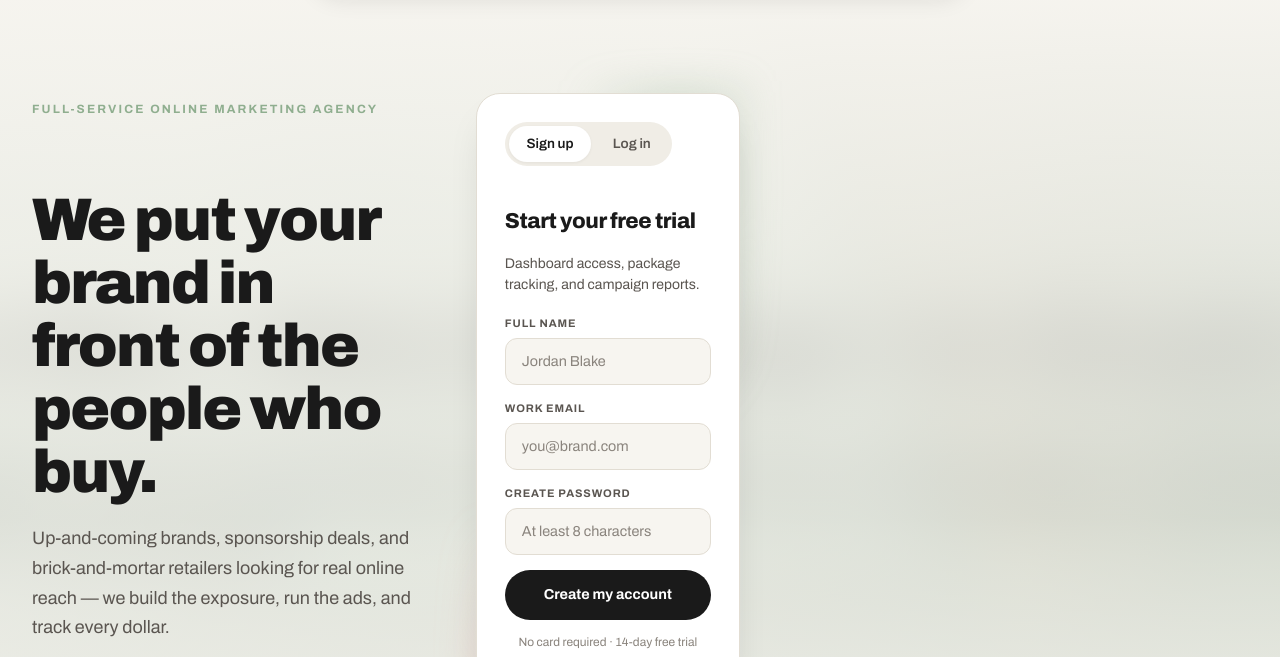
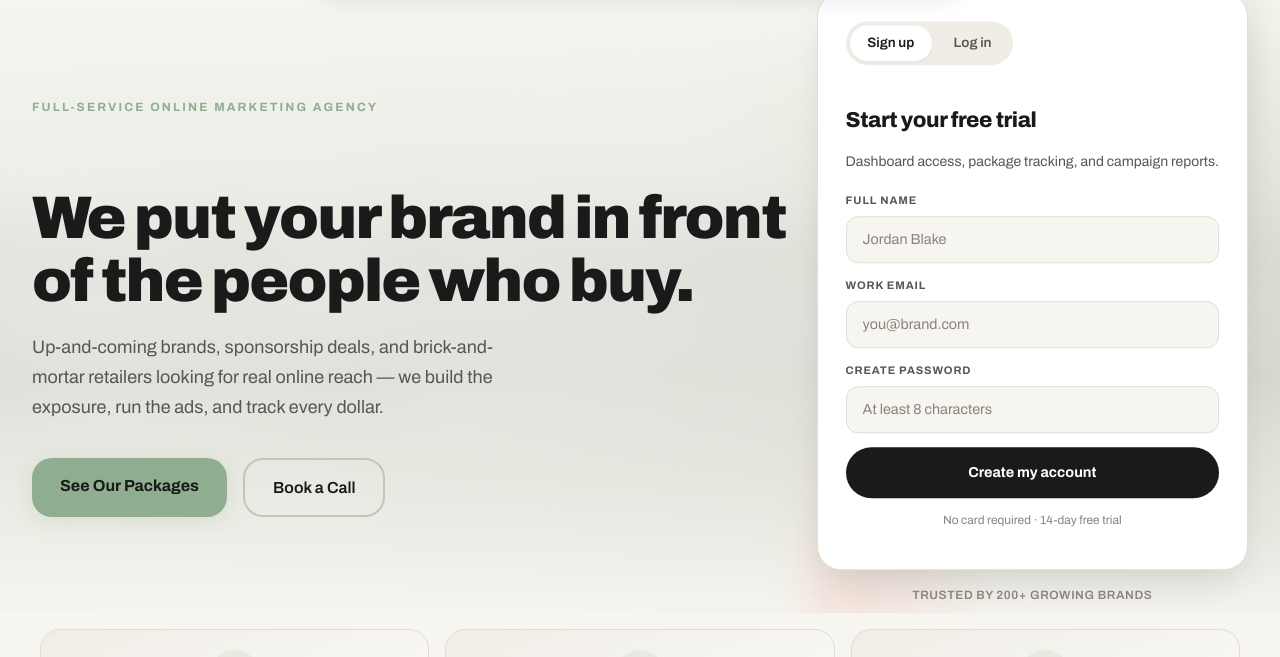
Before and after one commit to coolosdev/ecommerce-ai-ads-affiliate, an Astro site: page / in a window 1280 px wide. Shown: the part 80-737 px from the top of the page. Built offline with nearby package versions, Linux system fonts and the light colour scheme; Astro itself is replaced by a stand-in of ours.

Commit message:
fix: right-align sign-up widget inside hero on desktop

```diff
--- a/src/pages/index.astro
+++ b/src/pages/index.astro
@@ -942,14 +942,25 @@ const canonical = "https://yourdomain.com/";
   /* Responsive auth widget */
   @media (min-width: 900px) {
     .hero {
-      grid-template-columns: 1.35fr 1fr;
-      gap: 3rem;
+      grid-template-columns: 1fr;
+      gap: 0;
     }
-  }
-
-  @media (max-width: 900px) {
+    .hero-inner {
+      grid-template-columns: 1fr;
+      max-width: none;
+      padding: 0 2rem;
+      margin: 0;
+    }
     .hero-auth {
-      margin-top: 2rem;
+      position: absolute;
+      right: 2rem;
+      top: 50%;
+      transform: translateY(-50%);
+      max-width: 440px;
+      margin: 0;
+    }
+    .hero-content {
+      max-width: calc(100% - 30rem);
     }
   }
 </style>
```
